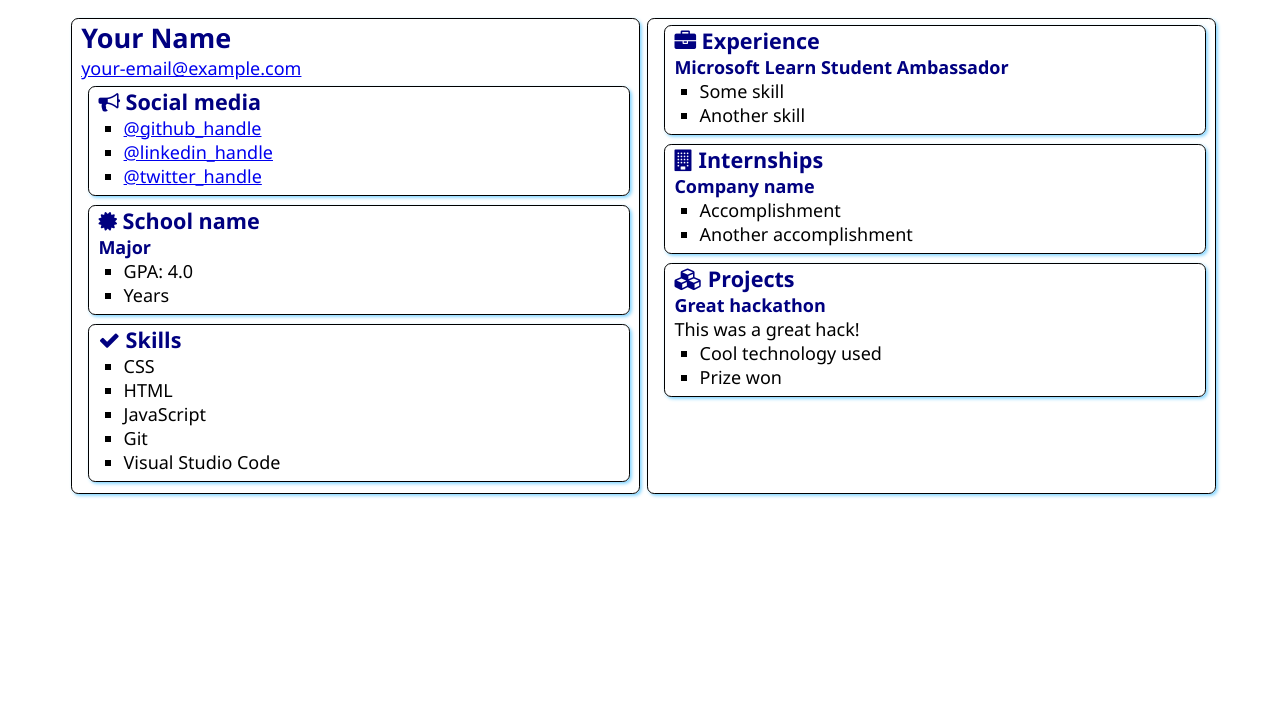
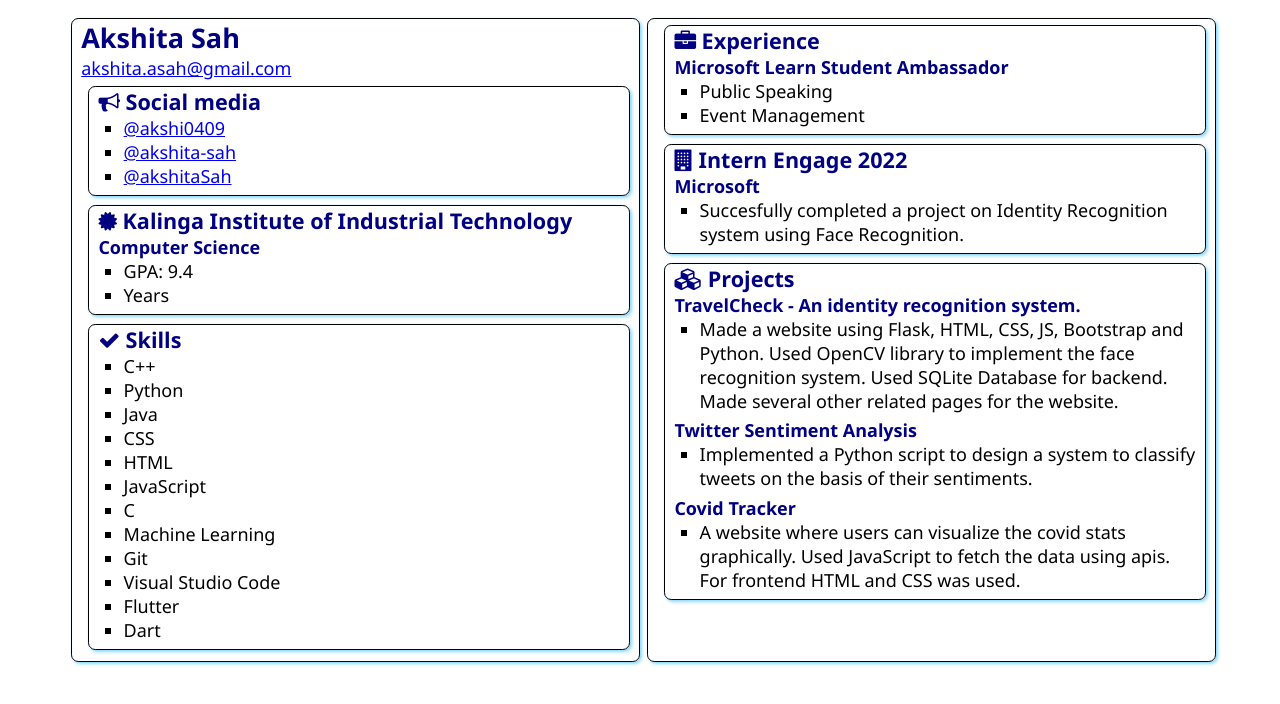
Before and after one commit to akshi0409/SATechnicalOnboarding, a plain HTML site: page src/index.html in a window 1280 px wide. Drawn offline with Linux system fonts and the light colour scheme.

Commit message:
SATechnicalOnboarding

```diff
--- a/src/index.html
+++ b/src/index.html
@@ -12,8 +12,8 @@
 <body>
     <main>
         <article class="box">
-            <h1>Your Name</h1>
-            <div><a href="mailto:your.email@example.com">your-email@example.com</a></div>
+            <h1>Akshita Sah</h1>
+            <div><a href="mailto:akshita.asah@gmail.com">akshita.asah@gmail.com</a></div>
 
             <section class="box">
                 <h2>
@@ -21,9 +21,9 @@
                     Social media
                 </h2>
                 <ul>
-                    <li><a href="https://github.com/<handle>">@github_handle</a></li>
-                    <li><a href="https://linkedin.com/in/<handle>">@linkedin_handle</a></li>
-                    <li><a href="https://twitter.com/<handle>">@twitter_handle</a></li>
+                    <li><a href="https://github.com/akshi0409">@akshi0409</a></li>
+                    <li><a href="https://linkedin.com/in/akshita-sah/">@akshita-sah</a></li>
+                    <li><a href="https://twitter.com/akshitaSah">@akshitaSah</a></li>
                 </ul>
             </section>
 
@@ -31,11 +31,11 @@
                 <div class="education">
                     <h2>
                         <i class="fa fa-certificate" aria-hidden="true"></i>
-                        School name
+                        Kalinga Institute of Industrial Technology
                     </h2>
-                    <h3>Major</h3>
+                    <h3>Computer Science</h3>
                     <ul>
-                        <li>GPA: 4.0</li>
+                        <li>GPA: 9.4</li>
                         <li>Years</li>
                     </ul>
                 </div>
@@ -47,11 +47,18 @@
                     Skills
                 </h2>
                 <ul>
+                    <li>C++</li>
+                    <li>Python</li>
+                    <li>Java</li>
                     <li>CSS</li>
                     <li>HTML</li>
                     <li>JavaScript</li>
+                    <li>C</li>
+                    <li>Machine Learning</li>
                     <li>Git</li>
                     <li>Visual Studio Code</li>
+                    <li>Flutter</li>
+                    <li>Dart</li>
                 </ul>
             </section>
         </article>
@@ -63,20 +70,20 @@
                 </h2>
                 <h3>Microsoft Learn Student Ambassador</h3>
                 <ul>
-                    <li>Some skill</li>
-                    <li>Another skill</li>
+                    <li>Public Speaking</li>
+                    <li>Event Management</li>
                 </ul>
             </section>
             <section class="box">
                 <h2>
                     <i class="fa fa-building" aria-hidden="true"></i>
-                    Internships
+                    Intern Engage 2022
                 </h2>
 
-                <h3>Company name</h3>
+                <h3>Microsoft</h3>
                 <ul>
-                    <li>Accomplishment</li>
-                    <li>Another accomplishment</li>
+                    <li>Succesfully completed a project on Identity Recognition system using Face Recognition.</li>
+
                 </ul>
             </section>
             <section class="box">
@@ -85,11 +92,21 @@
                     Projects
                 </h2>
 
-                <h3>Great hackathon</h3>
-                <div>This was a great hack!</div>
+                <h3>TravelCheck - An identity recognition system.</h3>
                 <ul>
-                    <li>Cool technology used</li>
-                    <li>Prize won</li>
+                    <li>Made a website using Flask, HTML, CSS, JS, Bootstrap and Python. Used
+OpenCV library to implement the face recognition system. Used SQLite
+Database for backend. Made several other related pages for the website.</li>
+                </ul>
+                <h3>Twitter Sentiment Analysis</h3>
+                <ul>
+                    <li>Implemented a Python script to design a system to classify tweets on the
+basis of their sentiments.</li>
+                </ul>
+                <h3>Covid Tracker</h3>
+                <ul>
+                    <li>A website where users can visualize the covid stats graphically. Used JavaScript
+to fetch the data using apis. For frontend HTML and CSS was used.</li>
                 </ul>
             </section>
         </article>
```
